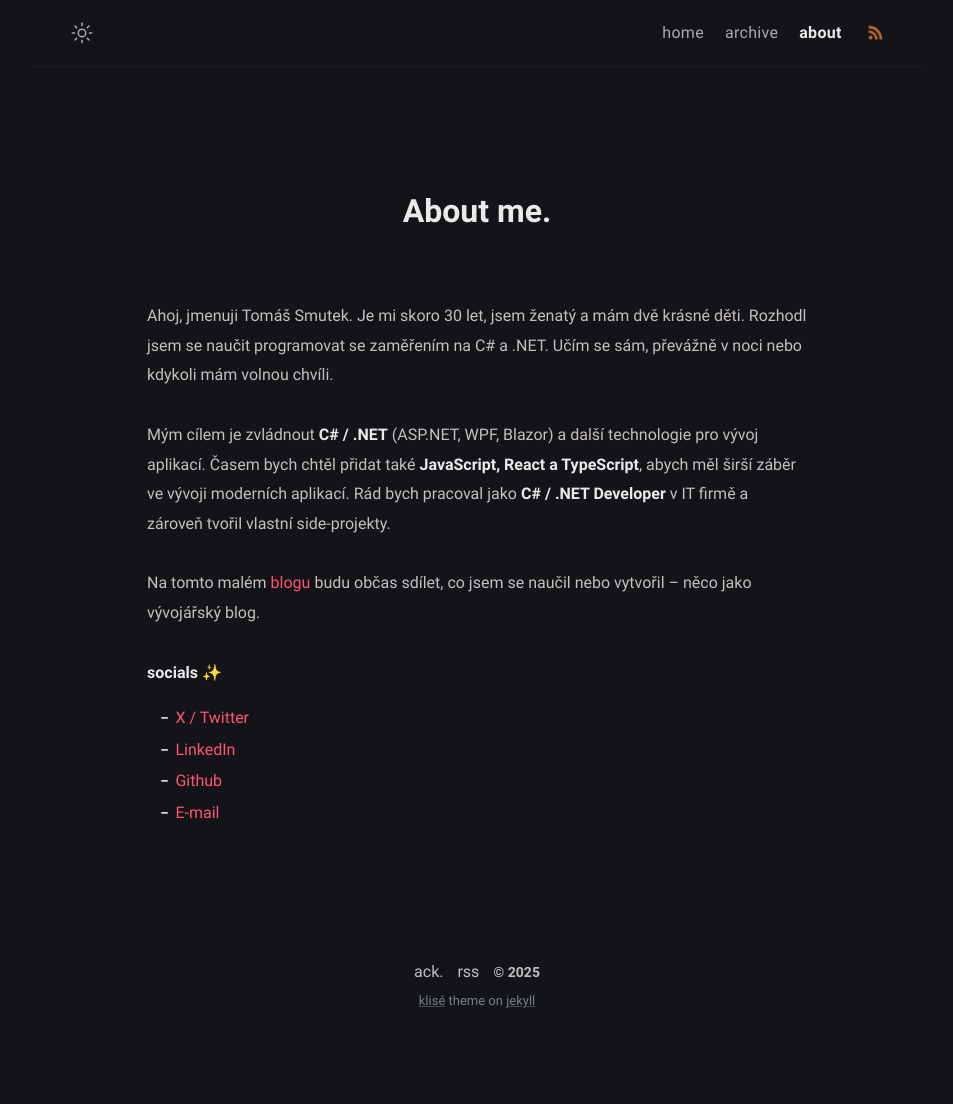
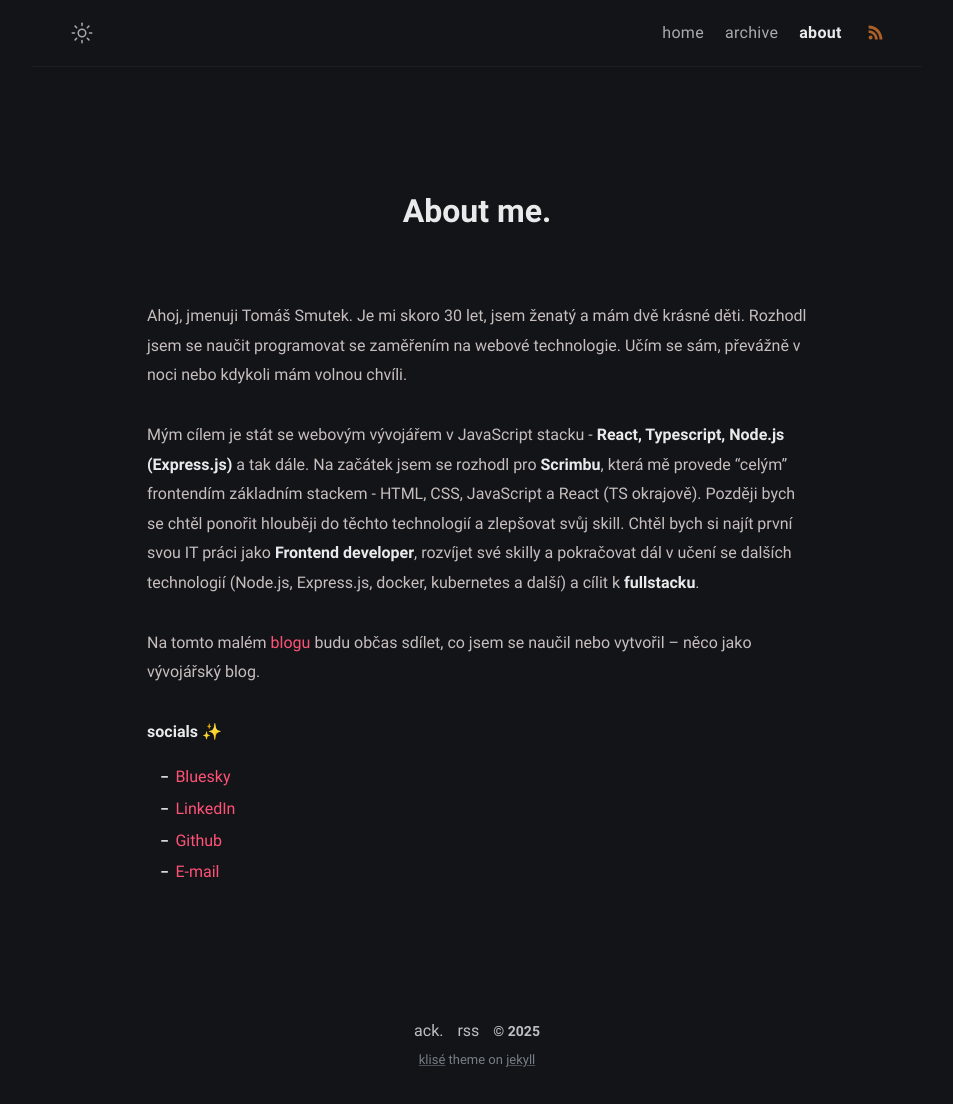
Before and after one commit to heysmtk/heysmtk.github.io, a Jekyll site: the page built from about.md, in a window 1280 px wide. Shown: the whole page, without its empty margins (163-1116 px from the left). Built offline with Jekyll 4.4.1, drawn with Linux system fonts in a browser that asks for light colours; before the commit the page ends 1045 px from its top, so only the background shows below that.

Commit message:
Update about.md

```diff
--- a/about.md
+++ b/about.md
@@ -6,15 +6,15 @@ excerpt: Jsem budoucí switcher do IT, žijící v Česku. Píšu tento blog o m
 comments: false
 ---
 
-Ahoj, jmenuji Tomáš Smutek. Je mi skoro 30 let, jsem ženatý a mám dvě krásné děti. Rozhodl jsem se naučit programovat se zaměřením na C# a .NET. Učím se sám, převážně v noci nebo kdykoli mám volnou chvíli.
+Ahoj, jmenuji Tomáš Smutek. Je mi skoro 30 let, jsem ženatý a mám dvě krásné děti. Rozhodl jsem se naučit programovat se zaměřením na webové technologie. Učím se sám, převážně v noci nebo kdykoli mám volnou chvíli.
 
-Mým cílem je zvládnout **C# / .NET** (ASP.NET, WPF, Blazor) a další technologie pro vývoj aplikací. Časem bych chtěl přidat také **JavaScript, React a TypeScript**, abych měl širší záběr ve vývoji moderních aplikací. Rád bych pracoval jako **C# / .NET Developer** v IT firmě a zároveň tvořil vlastní side-projekty.
+Mým cílem je stát se webovým vývojářem v JavaScript stacku - **React, Typescript, Node.js (Express.js)** a tak dále. Na začátek jsem se rozhodl pro [**Scrimbu**](https://scrimba.com/home), která mě provede "celým" frontendím základním stackem - HTML, CSS, JavaScript a React (TS okrajově). Později bych se chtěl ponořit hlouběji do těchto technologií a zlepšovat svůj skill. Chtěl bych si najít první svou IT práci jako **Frontend developer**, rozvíjet své skilly a pokračovat dál v učení se dalších technologií (Node.js, Express.js, docker, kubernetes a další) a cílit k **fullstacku**.
 
 Na tomto malém [blogu](https://smtk.cz/archive/) budu občas sdílet, co jsem se naučil nebo vytvořil – něco jako vývojářský blog.
 
 **socials ✨**
 
-- [X / Twitter](https://x.com/heysmtk)
+- [Bluesky](https://bsky.app/profile/smtk.cz)
 - [LinkedIn](https://www.linkedin.com/in/heysmtk/)
 - [Github](https://github.com/heysmtk)
 - [E-mail](mailto:smtktom@gmail.com)
```
